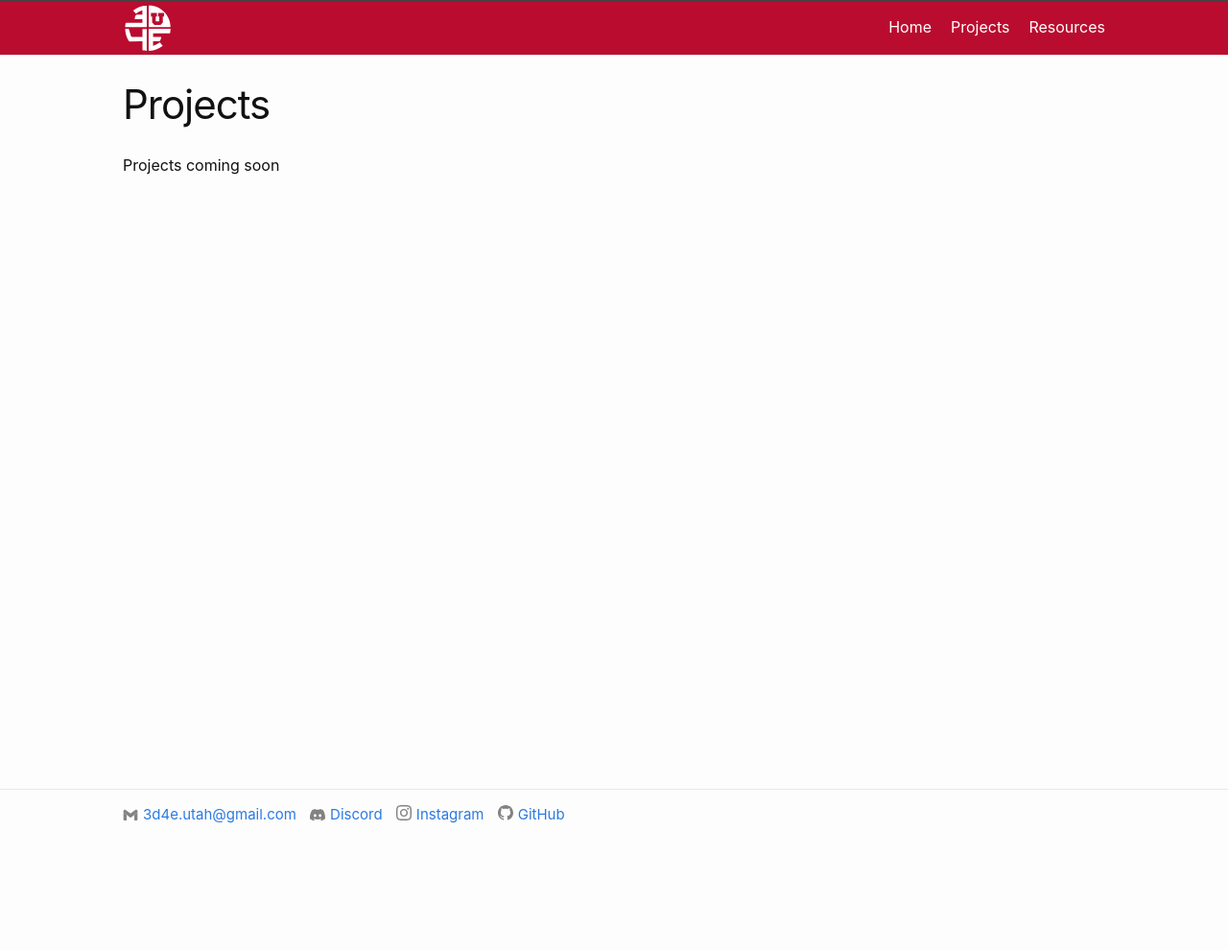
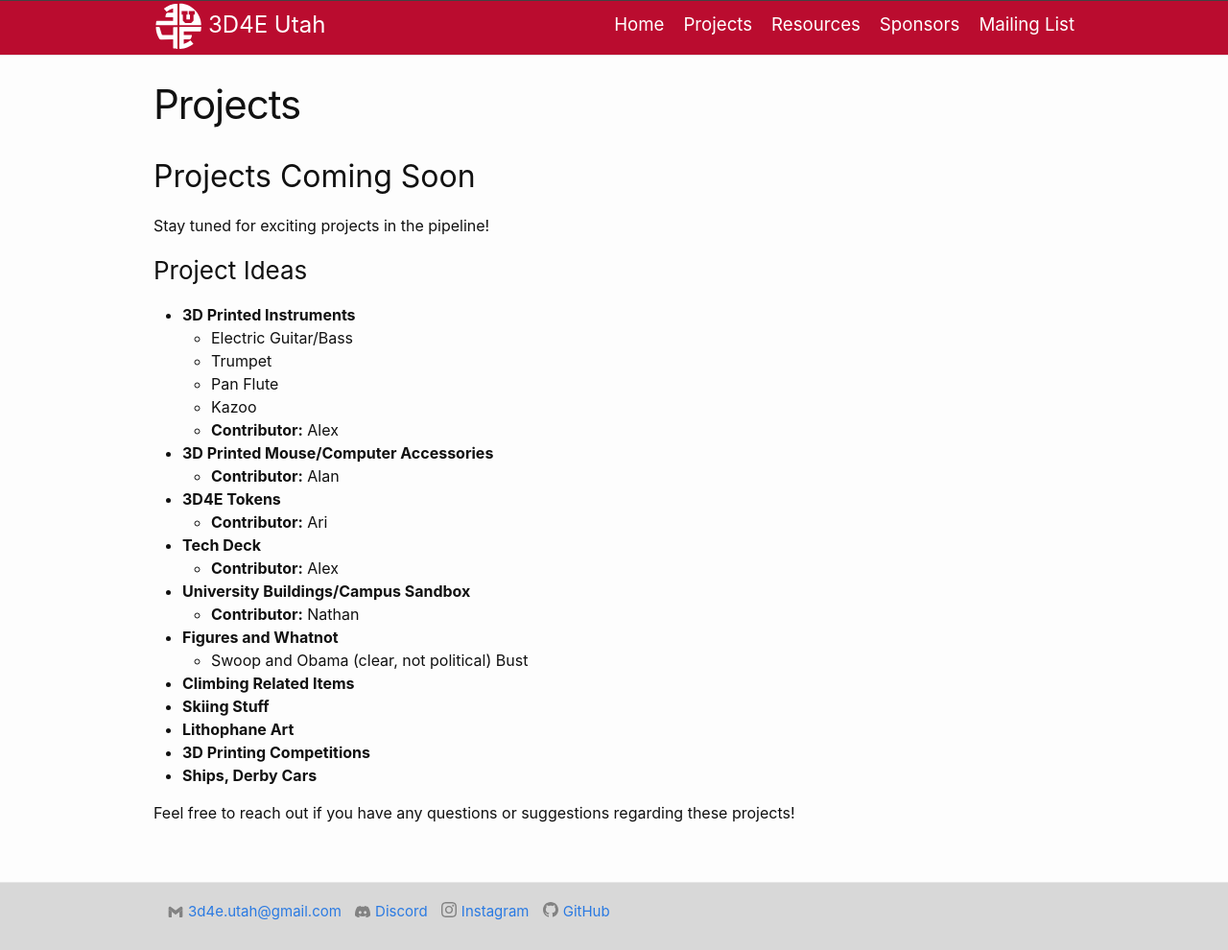
Before and after one commit to 3D4EUtah/3D4EUtah.github.io, a Jekyll site: the page built from pages/projects.markdown, in a window 1280 px wide. Shown: the whole page at 96% size. Built offline with Jekyll 4.4.1, drawn with Linux system fonts in a browser that asks for light colours; before the commit the page ends 900 px from its top, so only the background shows below that.

Commit message:
added some content

```diff
--- a/pages/_layouts/custom_page.html
+++ b/pages/_layouts/custom_page.html
@@ -5,7 +5,7 @@
   <meta charset="utf-8">
   <meta http-equiv="X-UA-Compatible" content="IE=edge">
   <meta name="viewport" content="width=device-width, initial-scale=1"><!-- Begin Jekyll SEO tag v2.8.0 -->
-  <title>{{ page.title }}</title>
+  <title>{{ page.title }} | 3D4E Utah</title>
   <meta name="generator" content="Jekyll v3.9.5" />
   <meta property="og:title" content="Home" />
   <meta property="og:locale" content="en_US" />
@@ -31,19 +31,16 @@
         <svg class="header-icon">
           <use xlink:href="../custom-minima-social-icons.svg#3d4eLogo"></use>
         </svg>
+        <span class="header-link-text">3D4E Utah</span>
       </a>
       <nav class="site-nav">
-        <input type="checkbox" id="nav-trigger" class="nav-trigger" />
-        <label for="nav-trigger">
-          <span class="menu-icon">
-            <svg viewBox="0 0 18 15" width="18px" height="15px">
-              <path
-                d="M18,1.484c0,0.82-0.665,1.484-1.484,1.484H1.484C0.665,2.969,0,2.304,0,1.484l0,0C0,0.665,0.665,0,1.484,0 h15.032C17.335,0,18,0.665,18,1.484L18,1.484z M18,7.516C18,8.335,17.335,9,16.516,9H1.484C0.665,9,0,8.335,0,7.516l0,0 c0-0.82,0.665-1.484,1.484-1.484h15.032C17.335,6.031,18,6.696,18,7.516L18,7.516z M18,13.516C18,14.335,17.335,15,16.516,15H1.484 C0.665,15,0,14.335,0,13.516l0,0c0-0.82,0.665-1.483,1.484-1.483h15.032C17.335,12.031,18,12.695,18,13.516L18,13.516z" />
-            </svg>
-          </span>
-        </label>
-        <div class="trigger"><a class="page-link" href="/">Home</a><a class="page-link" href="/projects/">Projects</a><a
-            class="page-link" href="/resources/">Resources</a></div>
+        <div class="trigger">
+          <a class="page-link" href="/">Home</a>
+          <a class="page-link" href="/projects/">Projects</a>
+          <a class="page-link" href="/resources/">Resources</a>
+          <a class="page-link" href="/sponsors/">Sponsors</a>
+          <a class="page-link" href="/mailingList/">Mailing List</a>
+        </div>
       </nav>
     </div>
   </header>
@@ -55,7 +52,7 @@
           <h1 class="post-title">{{ page.title }}</h1>
         </header>
         <div class="post-content">
-          {{ page.content }}
+          {{ content }}
         </div>
       </article>
     </div>
--- a/pages/custom_main.css
+++ b/pages/custom_main.css
@@ -46,7 +46,7 @@ pre { padding: 8px 12px; overflow-x: auto; }
 pre > code { border: 0; padding-right: 0; padding-left: 0; }
 
 /** Wrapper */
-.wrapper { width: 80%; margin-right: auto; margin-left: auto; padding-right: 30px; padding-left: 30px; }
+.wrapper { width: 75%; margin-right: auto; margin-left: auto; padding-right: 30px; padding-left: 30px; }
 @media screen and (max-width: 800px) { .wrapper { padding-right: 15px; padding-left: 15px; } }
 
 /** Clearfix */
@@ -55,6 +55,11 @@ pre > code { border: 0; padding-right: 0; padding-left: 0; }
 /** Icons */
 .svg-icon { width: 16px; height: 16px; display: inline-block; fill: #828282; padding-right: 5px; vertical-align: text-top; }
 .header-icon { width: 50px; height: 50px; display: inline-block; fill: #fff; vertical-align: text-top; }
+.header-link-text {
+  margin-left: 5px;
+  color: white;
+  font-size: 12pt;
+}
 .social-media-list li + li { padding-top: 5px; }
 
 /** Tables */
@@ -85,24 +90,27 @@ table td { border: 1px solid #e8e8e8; }
   .site-nav .page-link:not(:last-child) { margin-right: 0; } }
 
 /** Site footer */
-.site-footer { border-top: 1px solid #e8e8e8; padding: 10px 0; }
+.site-footer {
+  display: flex;
+  flex-direction: column;
+  justify-content: center;
+  align-items: center;
+  border-top: 1px solid #e8e8e8;
+  background-color: #d8d8d8;
+  padding: 10px 0;
+  min-height: 50px; }
 
 .footer-heading { font-size: 18px; margin-bottom: 15px; }
 
-.contact-list, .social-media-list { list-style: none; margin-left: 0; }
+.contact-list, .social-media-list { list-style: none; margin: 0; padding: 0; }
 
-.footer-col-wrapper { font-size: 15px; color: #828282; margin-left: -15px; }
+.footer-col-wrapper { font-size: 15px; color: #828282; max-width: 1200px; }
 
-.footer-col { float: left; margin-bottom: 15px; padding-left: 15px; }
+.footer-col { margin-bottom: 15px; padding-left: 15px; }
 
-.footer-col-1 { width: -webkit-calc(35% - (30px / 2)); width: calc(35% - (30px / 2)); }
+.footer-col-1, .footer-col-2, .footer-col-3 { width: 100%; }
 
-.footer-col-2 { width: -webkit-calc(20% - (30px / 2)); width: calc(20% - (30px / 2)); }
-
-.footer-col-3 { width: -webkit-calc(45% - (30px / 2)); width: calc(45% - (30px / 2)); }
-
-@media screen and (max-width: 800px) { .footer-col-1, .footer-col-2 { width: -webkit-calc(50% - (30px / 2)); width: calc(50% - (30px / 2)); }
-  .footer-col-3 { width: -webkit-calc(100% - (30px / 2)); width: calc(100% - (30px / 2)); } }
+@media screen and (min-width: 800px) { .footer-col-1, .footer-col-2, .footer-col-3 { width: auto; }}
 @media screen and (max-width: 600px) { .footer-col { float: none; width: -webkit-calc(100% - (30px / 2)); width: calc(100% - (30px / 2)); } }
 /** Page content */
 .page-content { padding: 30px 0; flex: 1; }
@@ -200,3 +208,34 @@ table td { border: 1px solid #e8e8e8; }
   display: inline-block;
   margin-right: 10px;
 }
+
+.page-link {
+  display: flex;
+  align-items: center;
+  font-size: 14pt
+}
+
+.header-link-text {
+  margin-left: 7px;
+  color: white;
+  display: flex;
+  align-items: center;
+  font-size: 18pt
+}
+
+.header-link-text:hover { color: #fff; text-decoration: underline; }
+.page-link:hover { color: #fff; text-decoration: underline; }
+
+.site-nav .trigger {
+  display: flex;
+}
+
+.site-header .wrapper {
+  display: flex;
+  justify-content: space-between;
+  align-items: center;
+}
+
+.site-header .wrapper .site-nav {
+  margin-left: auto;
+}
--- a/pages/projects.markdown
+++ b/pages/projects.markdown
@@ -4,4 +4,38 @@ title: Projects
 permalink: /projects/
 ---
 
-Projects coming soon
+## Projects Coming Soon
+
+Stay tuned for exciting projects in the pipeline!
+
+### Project Ideas
+
+- **3D Printed Instruments**
+  - Electric Guitar/Bass
+  - Trumpet
+  - Pan Flute
+  - Kazoo
+  - **Contributor:** Alex
+
+- **3D Printed Mouse/Computer Accessories**
+  - **Contributor:** Alan
+
+- **3D4E Tokens**
+  - **Contributor:** Ari
+
+- **Tech Deck**
+  - **Contributor:** Alex
+
+- **University Buildings/Campus Sandbox**
+  - **Contributor:** Nathan
+
+- **Figures and Whatnot**
+  - Swoop and Obama (clear, not political) Bust
+
+- **Climbing Related Items**
+- **Skiing Stuff**
+- **Lithophane Art**
+- **3D Printing Competitions**
+- **Ships, Derby Cars**
+
+Feel free to reach out if you have any questions or suggestions regarding these projects!
```
Also changed, not shown: pages/index.markdown (+12 -1 lines), pages/mailingList.markdown (added, +7 -0 lines), pages/resources.markdown (+10 -1 lines), pages/sponsors.markdown (added, +7 -0 lines).
